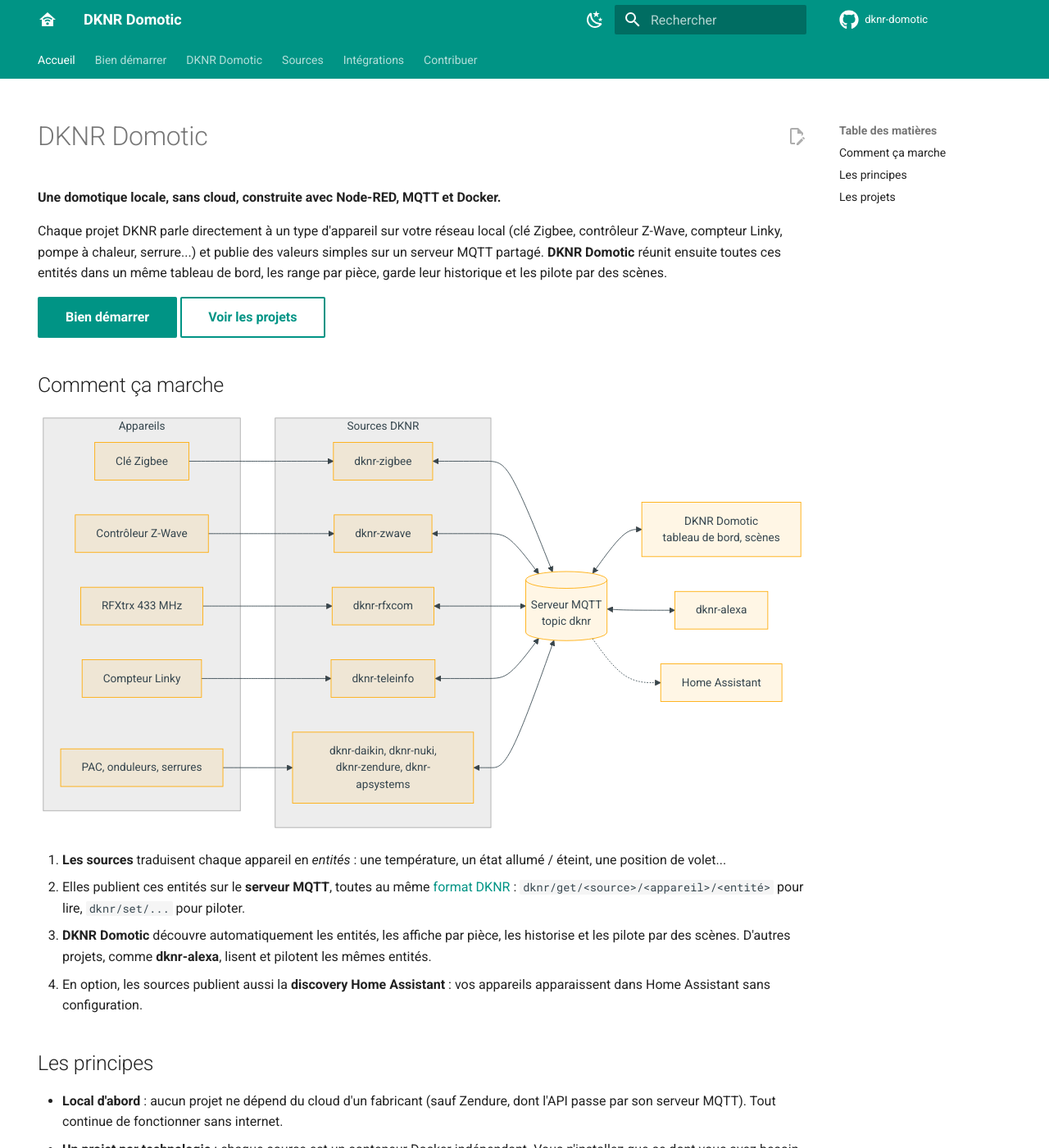
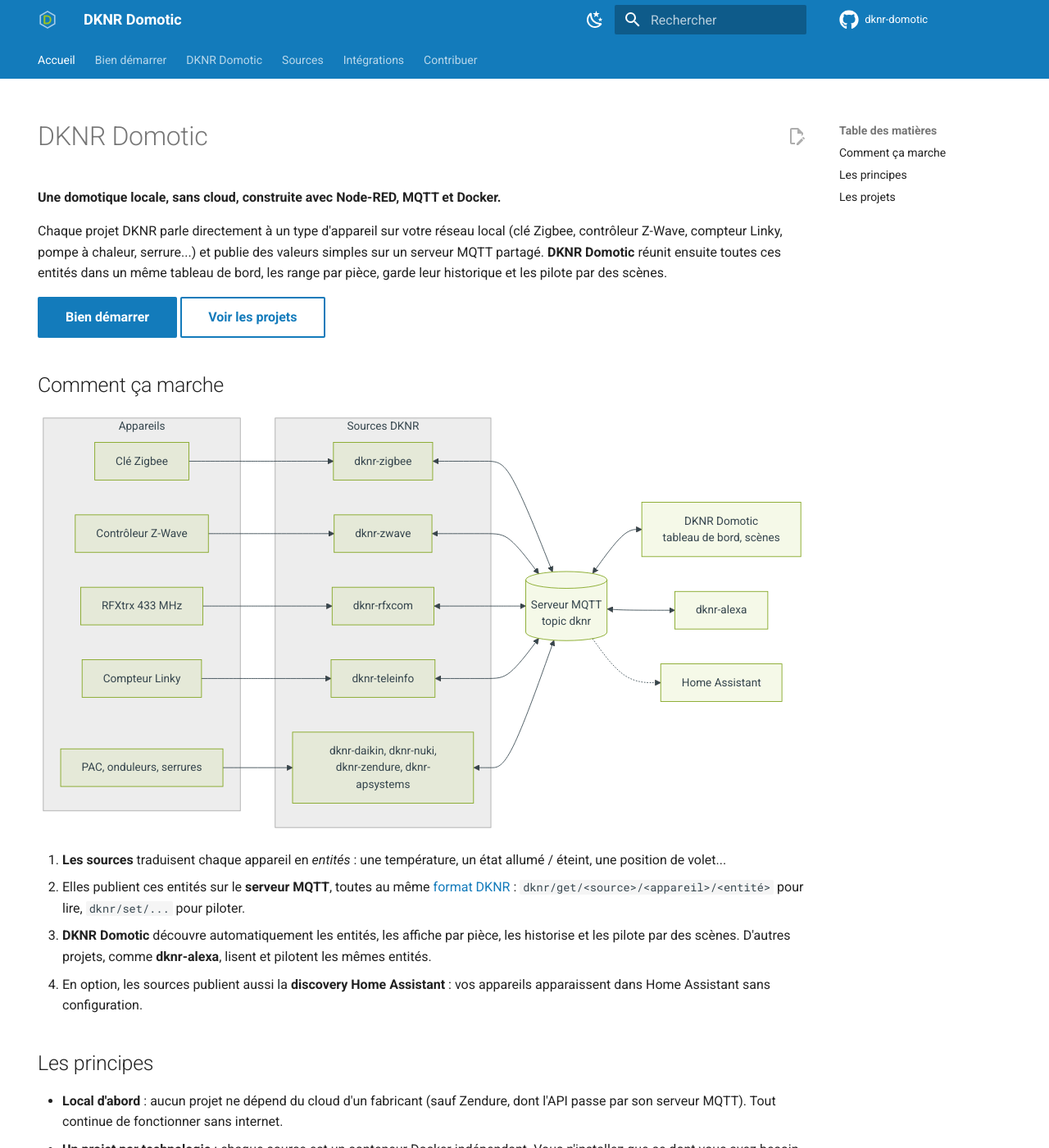
Before and after one commit to dknr-domotic/dknr-domotic.github.io, an MkDocs documentation site: the page built from docs/index.md, in a window 1280 px wide and 1400 px high. Shown: the whole window at 82% size. Built offline with MkDocs 1.6.1 and Material for MkDocs 9.7.7, drawn with Linux system fonts in a browser that asks for light colours; comment, search, counter and statistics services are not loaded.

Commit message:
Use the DKNR logo and colors everywhere on the site
Same logo as the Docker images and dashboards (dknr-logo.svg) for the
site logo and the browser icon, theme colors taken from the logo.

Co-Authored-By: Claude Opus 5.5 <noreply@anthropic.com>
Claude-Session: https://claude.ai/code/session_01XoecHYPqFDJhw3i986vTF5

```diff
--- /dev/null
+++ b/docs/assets/dknr.css
@@ -0,0 +1,30 @@
+/* DKNR colors, from the DKNR logo (dknr-logo.svg) */
+:root {
+  --dknr-blue: #137bbb;
+  --dknr-blue-light: #a2cbe9;
+  --dknr-green: #9ac123;
+}
+
+[data-md-color-primary="custom"] {
+  --md-primary-fg-color: var(--dknr-blue);
+  --md-primary-fg-color--light: var(--dknr-blue-light);
+  --md-primary-fg-color--dark: #0e5f91;
+  --md-primary-bg-color: #ffffff;
+  --md-primary-bg-color--light: #ffffffb3;
+}
+
+[data-md-color-accent="custom"] {
+  --md-accent-fg-color: #7fa31a;
+  --md-accent-fg-color--transparent: #9ac1231a;
+  --md-accent-bg-color: #ffffff;
+  --md-accent-bg-color--light: #ffffffb3;
+}
+
+[data-md-color-scheme="slate"][data-md-color-primary="custom"] {
+  --md-primary-fg-color: #4aa3dc;
+  --md-typeset-a-color: var(--dknr-blue-light);
+}
+
+[data-md-color-scheme="slate"][data-md-color-accent="custom"] {
+  --md-accent-fg-color: var(--dknr-green);
+}
--- a/mkdocs.yml
+++ b/mkdocs.yml
@@ -10,22 +10,22 @@ copyright: Projets open-source DKNR Domotic
 theme:
   name: material
   language: fr
+  logo: assets/logo.svg
+  favicon: assets/logo.svg
   icon:
-    logo: material/home-automation
     repo: fontawesome/brands/github
-  favicon: assets/favicon.svg
   palette:
     - media: "(prefers-color-scheme: light)"
       scheme: default
-      primary: teal
-      accent: amber
+      primary: custom
+      accent: custom
       toggle:
         icon: material/weather-night
         name: Mode sombre
     - media: "(prefers-color-scheme: dark)"
       scheme: slate
-      primary: teal
-      accent: amber
+      primary: custom
+      accent: custom
       toggle:
         icon: material/weather-sunny
         name: Mode clair
@@ -39,6 +39,9 @@ theme:
     - content.code.copy
     - content.action.edit
     - toc.follow
+
+extra_css:
+  - assets/dknr.css
 
 markdown_extensions:
   - admonition
```
Also changed, not shown: docs/assets/favicon.svg (deleted), docs/assets/logo.svg (added).
